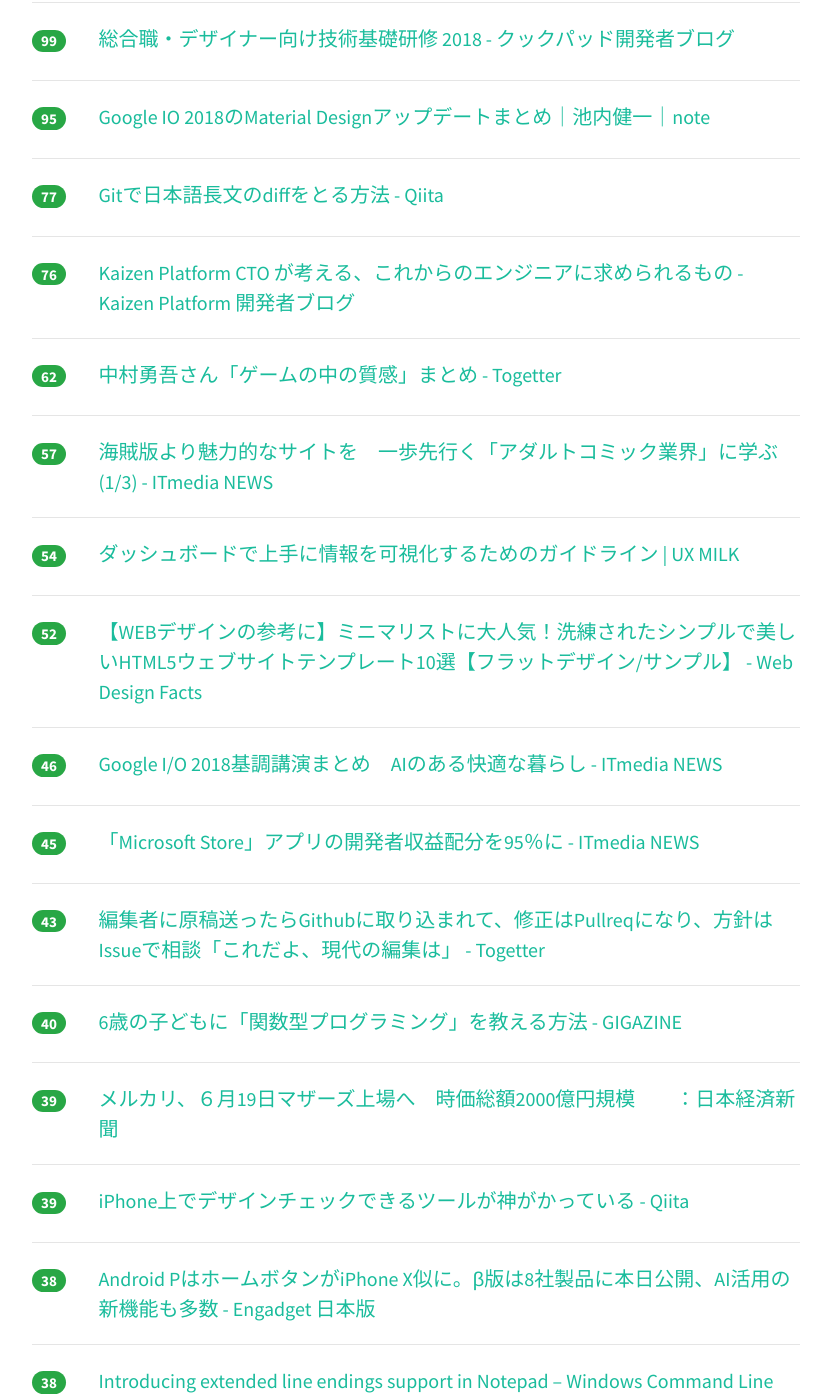
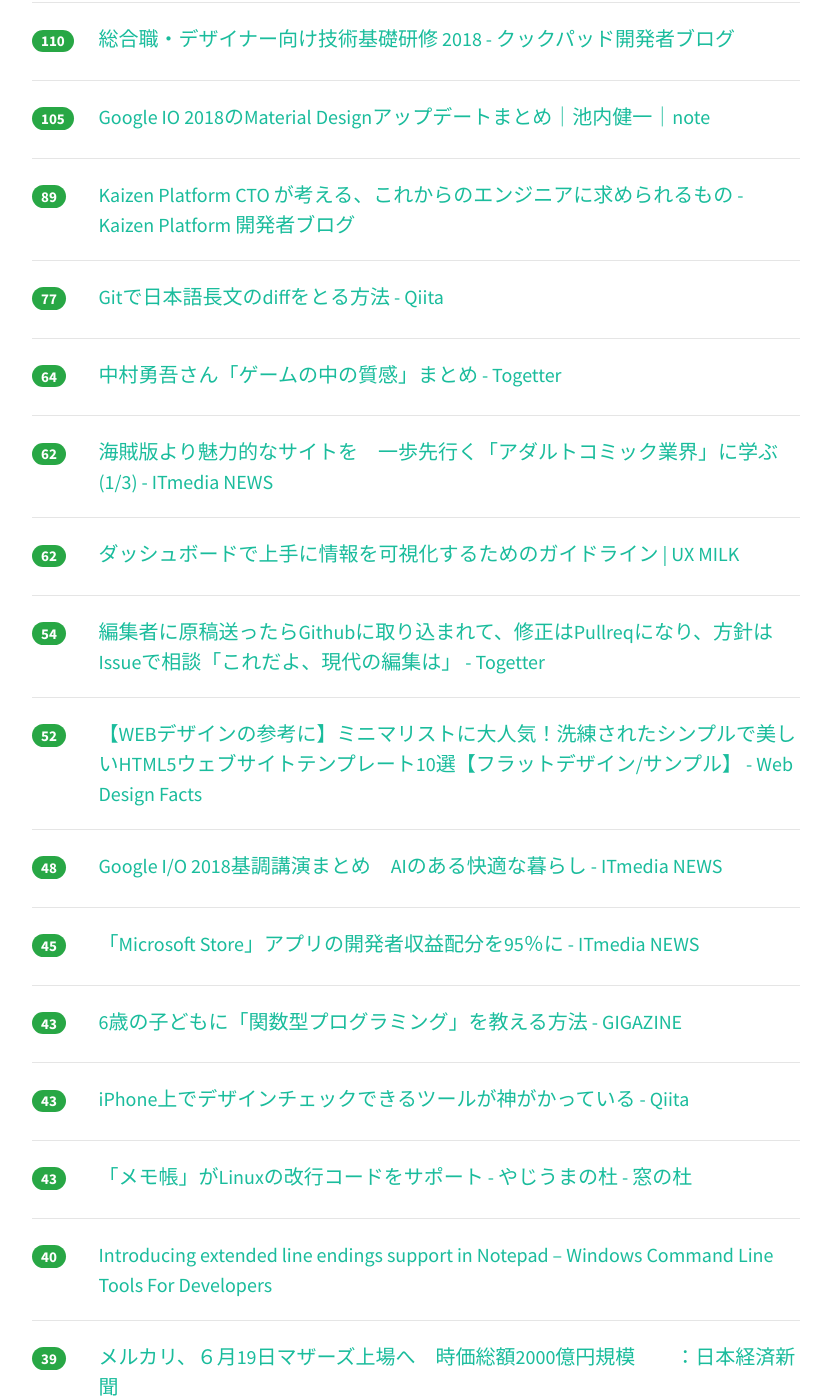
Before and after one commit to yatta47/hatena-matome-site, a Jekyll site: the page built from _posts/2018-05-09-hatena.md, in a window 1280 px wide and 1400 px high, scrolled down 1240 px. Shown: the whole window, without its empty margins (224-1055 px from the left). Built offline with Jekyll 4.4.1, drawn with Linux system fonts in a browser that asks for light colours; nearby versions of some CDN libraries; some of the changed text lies outside the part shown.

Commit message:
Updated 2018-05-09

```diff
--- a/_posts/2018-05-09-hatena.md
+++ b/_posts/2018-05-09-hatena.md
@@ -1,18 +1,18 @@
 ---
 layout: post
 title:  "2018-05-09 はてぶIT"
-date:   2018-05-09 17:01:59
+date:   2018-05-09 18:01:41
 tags: [it-hotentry]
 ---
-59 件のデータあり
+62 件のデータあり
 
 <hr><div class="row">
-<div class="col-1"><span class="badge badge-pill badge-success h2">358</span></div>
+<div class="col-1"><span class="badge badge-pill badge-success h2">377</span></div>
 <div class="col-11"><a href='https://www.publickey1.jp/blog/18/chromebooklinuxandroid_studiogoogle_io_2018.html' target='_blank'>［速報］ChromebookがLinuxの実行を正式サポート。Android Studioも実行可能に。Google I/O 2018 － Publickey</a></div>
 </div>
 <hr>
 <div class="row">
-<div class="col-1"><span class="badge badge-pill badge-success h2">285</span></div>
+<div class="col-1"><span class="badge badge-pill badge-success h2">334</span></div>
 <div class="col-11"><a href='http://kawango.hatenablog.com/entry/2018/05/09/095201' target='_blank'>高木浩光氏の通信の最適化と通信の秘密についての議論 - 続・はてなポイント３万を使い切るまで死なない日記</a></div>
 </div>
 <hr>
@@ -22,43 +22,48 @@ tags: [it-hotentry]
 </div>
 <hr>
 <div class="row">
-<div class="col-1"><span class="badge badge-pill badge-success h2">239</span></div>
+<div class="col-1"><span class="badge badge-pill badge-success h2">249</span></div>
 <div class="col-11"><a href='https://www.publickey1.jp/blog/18/aigooglegoogle_io_2018.html' target='_blank'>［速報］AIが人間と自然な会話をし、電話で美容院やレストランを予約。Googleがデモを公開。Google I/O 2018 － Publickey</a></div>
 </div>
 <hr>
 <div class="row">
-<div class="col-1"><span class="badge badge-pill badge-success h2">184</span></div>
+<div class="col-1"><span class="badge badge-pill badge-success h2">193</span></div>
+<div class="col-11"><a href='https://www.gizmodo.jp/2018/05/167037.html' target='_blank'>Google I/O 2018で発表された10個のコト：AIがもう、凄すぎる | ギズモード・ジャパン</a></div>
+</div>
+<hr>
+<div class="row">
+<div class="col-1"><span class="badge badge-pill badge-success h2">189</span></div>
 <div class="col-11"><a href='https://logmi.jp/282807' target='_blank'>Rubyの会社でなぜRust？　Cookpadがマイナー言語を採用するまで - ログミー</a></div>
 </div>
 <hr>
 <div class="row">
-<div class="col-1"><span class="badge badge-pill badge-success h2">168</span></div>
-<div class="col-11"><a href='https://www.gizmodo.jp/2018/05/167037.html' target='_blank'>Google I/O 2018で発表された10個のコト：AIがもう、凄すぎる | ギズモード・ジャパン</a></div>
+<div class="col-1"><span class="badge badge-pill badge-success h2">165</span></div>
+<div class="col-11"><a href='http://nlab.itmedia.co.jp/nl/articles/1805/08/news131.html' target='_blank'>「海賊版という認識なかった」　Anitubeに毎月広告費1300万円を支払っていた代理店が取材に応じた (1/2) - ねとらぼ</a></div>
 </div>
 <hr>
 <div class="row">
-<div class="col-1"><span class="badge badge-pill badge-success h2">141</span></div>
+<div class="col-1"><span class="badge badge-pill badge-success h2">153</span></div>
 <div class="col-11"><a href='https://www.gizmodo.jp/2018/05/android-p-new-feature-io18.html' target='_blank'>Google I/O 2018で発表された｢Android P｣の新機能まとめ | ギズモード・ジャパン</a></div>
 </div>
 <hr>
 <div class="row">
-<div class="col-1"><span class="badge badge-pill badge-success h2">133</span></div>
-<div class="col-11"><a href='http://nlab.itmedia.co.jp/nl/articles/1805/08/news131.html' target='_blank'>「海賊版という認識なかった」　Anitubeに毎月広告費1300万円を支払っていた代理店が取材に応じた (1/2) - ねとらぼ</a></div>
-</div>
-<hr>
-<div class="row">
-<div class="col-1"><span class="badge badge-pill badge-success h2">125</span></div>
+<div class="col-1"><span class="badge badge-pill badge-success h2">143</span></div>
 <div class="col-11"><a href='https://www.bengo4.com/c_8/n_7853/' target='_blank'>契約時の「録音」が決め手に…UQ「ギガ放題」広告に賠償命令 - 弁護士ドットコム</a></div>
 </div>
 <hr>
 <div class="row">
-<div class="col-1"><span class="badge badge-pill badge-success h2">99</span></div>
+<div class="col-1"><span class="badge badge-pill badge-success h2">110</span></div>
 <div class="col-11"><a href='http://techlife.cookpad.com/entry/2018/05/09/080000' target='_blank'>総合職・デザイナー向け技術基礎研修 2018 - クックパッド開発者ブログ</a></div>
 </div>
 <hr>
 <div class="row">
-<div class="col-1"><span class="badge badge-pill badge-success h2">95</span></div>
+<div class="col-1"><span class="badge badge-pill badge-success h2">105</span></div>
 <div class="col-11"><a href='https://note.mu/kenichiikeuchi/n/na9d3fc5093be' target='_blank'>Google IO 2018のMaterial Designアップデートまとめ｜池内健一｜note</a></div>
+</div>
+<hr>
+<div class="row">
+<div class="col-1"><span class="badge badge-pill badge-success h2">89</span></div>
+<div class="col-11"><a href='http://developer.kaizenplatform.com/entry/watabe/2018-05-09/' target='_blank'>Kaizen Platform CTO が考える、これからのエンジニアに求められるもの - Kaizen Platform 開発者ブログ</a></div>
 </div>
 <hr>
 <div class="row">
@@ -67,23 +72,23 @@ tags: [it-hotentry]
 </div>
 <hr>
 <div class="row">
-<div class="col-1"><span class="badge badge-pill badge-success h2">76</span></div>
-<div class="col-11"><a href='http://developer.kaizenplatform.com/entry/watabe/2018-05-09/' target='_blank'>Kaizen Platform CTO が考える、これからのエンジニアに求められるもの - Kaizen Platform 開発者ブログ</a></div>
+<div class="col-1"><span class="badge badge-pill badge-success h2">64</span></div>
+<div class="col-11"><a href='https://togetter.com/li/1225671' target='_blank'>中村勇吾さん「ゲームの中の質感」まとめ - Togetter</a></div>
 </div>
 <hr>
 <div class="row">
 <div class="col-1"><span class="badge badge-pill badge-success h2">62</span></div>
-<div class="col-11"><a href='https://togetter.com/li/1225671' target='_blank'>中村勇吾さん「ゲームの中の質感」まとめ - Togetter</a></div>
-</div>
-<hr>
-<div class="row">
-<div class="col-1"><span class="badge badge-pill badge-success h2">57</span></div>
 <div class="col-11"><a href='http://www.itmedia.co.jp/news/articles/1805/09/news009.html' target='_blank'>海賊版より魅力的なサイトを　一歩先行く「アダルトコミック業界」に学ぶ (1/3) - ITmedia NEWS</a></div>
 </div>
 <hr>
 <div class="row">
+<div class="col-1"><span class="badge badge-pill badge-success h2">62</span></div>
+<div class="col-11"><a href='http://uxmilk.jp/71680' target='_blank'>ダッシュボードで上手に情報を可視化するためのガイドライン | UX MILK</a></div>
+</div>
+<hr>
+<div class="row">
 <div class="col-1"><span class="badge badge-pill badge-success h2">54</span></div>
-<div class="col-11"><a href='http://uxmilk.jp/71680' target='_blank'>ダッシュボードで上手に情報を可視化するためのガイドライン | UX MILK</a></div>
+<div class="col-11"><a href='https://togetter.com/li/1225751' target='_blank'>編集者に原稿送ったらGithubに取り込まれて、修正はPullreqになり、方針はIssueで相談「これだよ、現代の編集は」 - Togetter</a></div>
 </div>
 <hr>
 <div class="row">
@@ -92,7 +97,7 @@ tags: [it-hotentry]
 </div>
 <hr>
 <div class="row">
-<div class="col-1"><span class="badge badge-pill badge-success h2">46</span></div>
+<div class="col-1"><span class="badge badge-pill badge-success h2">48</span></div>
 <div class="col-11"><a href='http://www.itmedia.co.jp/news/articles/1805/09/news053.html' target='_blank'>Google I/O 2018基調講演まとめ　AIのある快適な暮らし - ITmedia NEWS</a></div>
 </div>
 <hr>
@@ -103,12 +108,22 @@ tags: [it-hotentry]
 <hr>
 <div class="row">
 <div class="col-1"><span class="badge badge-pill badge-success h2">43</span></div>
-<div class="col-11"><a href='https://togetter.com/li/1225751' target='_blank'>編集者に原稿送ったらGithubに取り込まれて、修正はPullreqになり、方針はIssueで相談「これだよ、現代の編集は」 - Togetter</a></div>
+<div class="col-11"><a href='https://gigazine.net/news/20180509-functional-programming-for-6-years-old/' target='_blank'>6歳の子どもに「関数型プログラミング」を教える方法 - GIGAZINE</a></div>
+</div>
+<hr>
+<div class="row">
+<div class="col-1"><span class="badge badge-pill badge-success h2">43</span></div>
+<div class="col-11"><a href='https://qiita.com/kaoryuuu/items/36ddbaa0d82db53f2690' target='_blank'>iPhone上でデザインチェックできるツールが神がかっている - Qiita</a></div>
+</div>
+<hr>
+<div class="row">
+<div class="col-1"><span class="badge badge-pill badge-success h2">43</span></div>
+<div class="col-11"><a href='https://forest.watch.impress.co.jp/docs/serial/yajiuma/1120764.html' target='_blank'>「メモ帳」がLinuxの改行コードをサポート - やじうまの杜 - 窓の杜</a></div>
 </div>
 <hr>
 <div class="row">
 <div class="col-1"><span class="badge badge-pill badge-success h2">40</span></div>
-<div class="col-11"><a href='https://gigazine.net/news/20180509-functional-programming-for-6-years-old/' target='_blank'>6歳の子どもに「関数型プログラミング」を教える方法 - GIGAZINE</a></div>
+<div class="col-11"><a href='https://blogs.msdn.microsoft.com/commandline/2018/05/08/extended-eol-in-notepad/' target='_blank'>Introducing extended line endings support in Notepad – Windows Command Line Tools For Developers</a></div>
 </div>
 <hr>
 <div class="row">
@@ -118,22 +133,27 @@ tags: [it-hotentry]
 <hr>
 <div class="row">
 <div class="col-1"><span class="badge badge-pill badge-success h2">39</span></div>
-<div class="col-11"><a href='https://qiita.com/kaoryuuu/items/36ddbaa0d82db53f2690' target='_blank'>iPhone上でデザインチェックできるツールが神がかっている - Qiita</a></div>
-</div>
-<hr>
-<div class="row">
-<div class="col-1"><span class="badge badge-pill badge-success h2">38</span></div>
 <div class="col-11"><a href='https://japanese.engadget.com/2018/05/08/android-p-iphone-x-8-ai/' target='_blank'>Android PはホームボタンがiPhone X似に。β版は8社製品に本日公開、AI活用の新機能も多数 - Engadget 日本版</a></div>
 </div>
 <hr>
 <div class="row">
-<div class="col-1"><span class="badge badge-pill badge-success h2">38</span></div>
-<div class="col-11"><a href='https://blogs.msdn.microsoft.com/commandline/2018/05/08/extended-eol-in-notepad/' target='_blank'>Introducing extended line endings support in Notepad – Windows Command Line Tools For Developers</a></div>
+<div class="col-1"><span class="badge badge-pill badge-success h2">39</span></div>
+<div class="col-11"><a href='http://www.itmedia.co.jp/news/articles/1805/09/news089.html' target='_blank'>内閣府のサイトから風俗サイトにリンク　削除忘れドメイン失効→第三者が再取得 - ITmedia NEWS</a></div>
 </div>
 <hr>
 <div class="row">
 <div class="col-1"><span class="badge badge-pill badge-success h2">37</span></div>
 <div class="col-11"><a href='https://www.publickey1.jp/blog/18/githubgithubcicdchecks_apibuild_2018.html' target='_blank'>マイクロソフト、GitHubとの連係強化を発表。GitHubのCI/CD向け新機能「Checks API」に対応。Build 2018 － Publickey</a></div>
+</div>
+<hr>
+<div class="row">
+<div class="col-1"><span class="badge badge-pill badge-success h2">37</span></div>
+<div class="col-11"><a href='http://diamond.jp/articles/-/169361' target='_blank'>ズルい働き方こそ、楽して成果を上げるコツ | どこでも誰とでも働ける | ダイヤモンド・オンライン</a></div>
+</div>
+<hr>
+<div class="row">
+<div class="col-1"><span class="badge badge-pill badge-success h2">35</span></div>
+<div class="col-11"><a href='http://www8.cao.go.jp/cstp/gaiyo/sip/tosipsite.html' target='_blank'>ご確認 - 科学技術政策 - 内閣府</a></div>
 </div>
 <hr>
 <div class="row">
@@ -149,16 +169,6 @@ tags: [it-hotentry]
 <div class="row">
 <div class="col-1"><span class="badge badge-pill badge-success h2">34</span></div>
 <div class="col-11"><a href='https://nulab-inc.com/ja/blog/nulab/encrypt-aws-access-key-with-ansible-vault/' target='_blank'>Gitリポジトリ上でAWSアクセスキーを大公開しないためにAnsible Vaultをフル活用する | ヌーラボ</a></div>
-</div>
-<hr>
-<div class="row">
-<div class="col-1"><span class="badge badge-pill badge-success h2">32</span></div>
-<div class="col-11"><a href='http://diamond.jp/articles/-/169361' target='_blank'>ズルい働き方こそ、楽して成果を上げるコツ | どこでも誰とでも働ける | ダイヤモンド・オンライン</a></div>
-</div>
-<hr>
-<div class="row">
-<div class="col-1"><span class="badge badge-pill badge-success h2">31</span></div>
-<div class="col-11"><a href='http://www8.cao.go.jp/cstp/gaiyo/sip/tosipsite.html' target='_blank'>ご確認 - 科学技術政策 - 内閣府</a></div>
 </div>
 <hr>
 <div class="row">
@@ -178,17 +188,17 @@ tags: [it-hotentry]
 <hr>
 <div class="row">
 <div class="col-1"><span class="badge badge-pill badge-success h2">28</span></div>
+<div class="col-11"><a href='https://www.gizmodo.jp/2018/05/google-io-2018-realtime.html' target='_blank'>【今夜午前2時から】｢Google I/O 2018｣のリアルタイム更新やります！ 次期Androidや新ハードが発表されるかも | ギズモード・ジャパン</a></div>
+</div>
+<hr>
+<div class="row">
+<div class="col-1"><span class="badge badge-pill badge-success h2">28</span></div>
 <div class="col-11"><a href='http://data.gunosy.io/entry/ocr-tesseract-deeplearning' target='_blank'>サムネイル画像に対するテキスト認識の性能比較について (Pytesseract / Google Cloud Vision API / Amazon Rekognition) - Gunosyデータ分析ブログ</a></div>
 </div>
 <hr>
 <div class="row">
 <div class="col-1"><span class="badge badge-pill badge-success h2">27</span></div>
 <div class="col-11"><a href='http://jp.automaton.am/articles/newsjp/20180508-67406/' target='_blank'>SCP系ビジュアルノベル『器関ノ彷徨』Steamにて無料デモ版配信開始。1万DLもしくはYouTube5万回再生で本編制作 | AUTOMATON</a></div>
-</div>
-<hr>
-<div class="row">
-<div class="col-1"><span class="badge badge-pill badge-success h2">27</span></div>
-<div class="col-11"><a href='https://www.gizmodo.jp/2018/05/google-io-2018-realtime.html' target='_blank'>【今夜午前2時から】｢Google I/O 2018｣のリアルタイム更新やります！ 次期Androidや新ハードが発表されるかも | ギズモード・ジャパン</a></div>
 </div>
 <hr>
 <div class="row">
@@ -203,7 +213,7 @@ tags: [it-hotentry]
 <hr>
 <div class="row">
 <div class="col-1"><span class="badge badge-pill badge-success h2">26</span></div>
-<div class="col-11"><a href='https://forest.watch.impress.co.jp/docs/serial/yajiuma/1120764.html' target='_blank'>「メモ帳」がLinuxの改行コードをサポート - やじうまの杜 - 窓の杜</a></div>
+<div class="col-11"><a href='https://coliss.com/articles/build-websites/operation/css/fallbacks-for-use-css-grid.html' target='_blank'>CSS Gridで実装する際にはこの点に注意、IE11以下・Edge15以下をサポートするフォールバックのテクニック | コリス</a></div>
 </div>
 <hr>
 <div class="row">
@@ -213,22 +223,22 @@ tags: [it-hotentry]
 <hr>
 <div class="row">
 <div class="col-1"><span class="badge badge-pill badge-success h2">25</span></div>
-<div class="col-11"><a href='https://coliss.com/articles/build-websites/operation/css/fallbacks-for-use-css-grid.html' target='_blank'>CSS Gridで実装する際にはこの点に注意、IE11以下・Edge15以下をサポートするフォールバックのテクニック | コリス</a></div>
+<div class="col-11"><a href='https://av.watch.impress.co.jp/docs/news/1120607.html' target='_blank'>ソニーBRAVIAの新リモコンが結構凄い。HuluやAbemaTVボタン搭載の狙い - AV Watch</a></div>
+</div>
+<hr>
+<div class="row">
+<div class="col-1"><span class="badge badge-pill badge-success h2">25</span></div>
+<div class="col-11"><a href='https://www.e-aidem.com/ch/listen/entry/2018/05/09/110000' target='_blank'>「SNS疲れ」はなぜ起きる？ 無理のないSNS利用のすすめ - はたらく女性の深呼吸マガジン「りっすん」</a></div>
+</div>
+<hr>
+<div class="row">
+<div class="col-1"><span class="badge badge-pill badge-success h2">25</span></div>
+<div class="col-11"><a href='http://news.denfaminicogamer.jp/kikakuthetower/180509' target='_blank'>『Nintendo Labo』でムダなものを作る。冷蔵庫のプリンを監視したり、Joy−Conでセガサターンを起動してみたり</a></div>
 </div>
 <hr>
 <div class="row">
 <div class="col-1"><span class="badge badge-pill badge-success h2">24</span></div>
 <div class="col-11"><a href='https://jp.techcrunch.com/2018/05/09/studyplus-fundrasing/' target='_blank'>学習管理サービス「Studyplus」が5億円調達、大型リニューアルでユーザーの裾野広げる | TechCrunch Japan</a></div>
-</div>
-<hr>
-<div class="row">
-<div class="col-1"><span class="badge badge-pill badge-success h2">24</span></div>
-<div class="col-11"><a href='https://av.watch.impress.co.jp/docs/news/1120607.html' target='_blank'>ソニーBRAVIAの新リモコンが結構凄い。HuluやAbemaTVボタン搭載の狙い - AV Watch</a></div>
-</div>
-<hr>
-<div class="row">
-<div class="col-1"><span class="badge badge-pill badge-success h2">24</span></div>
-<div class="col-11"><a href='http://www.itmedia.co.jp/news/articles/1805/09/news089.html' target='_blank'>内閣府のサイトから風俗サイトにリンク　削除忘れドメイン失効→第三者が再取得 - ITmedia NEWS</a></div>
 </div>
 <hr>
 <div class="row">
@@ -282,6 +292,11 @@ tags: [it-hotentry]
 </div>
 <hr>
 <div class="row">
+<div class="col-1"><span class="badge badge-pill badge-success h2">20</span></div>
+<div class="col-11"><a href='http://tech.nikkeibp.co.jp/atcl/nxt/news/18/01145/' target='_blank'>クレジットカードのセキュリティコードも流出の可能性、森永乳業の情報漏洩 | 日経 xTECH（クロステック）</a></div>
+</div>
+<hr>
+<div class="row">
 <div class="col-1"><span class="badge badge-pill badge-success h2">18</span></div>
 <div class="col-11"><a href='http://www.itmedia.co.jp/news/articles/1805/08/news114.html' target='_blank'>ZOZOSUIT、注文履歴からキャンセル可能に　「仕様変更で残念な思いさせた」と前澤社長 - ITmedia NEWS</a></div>
 </div>
```
